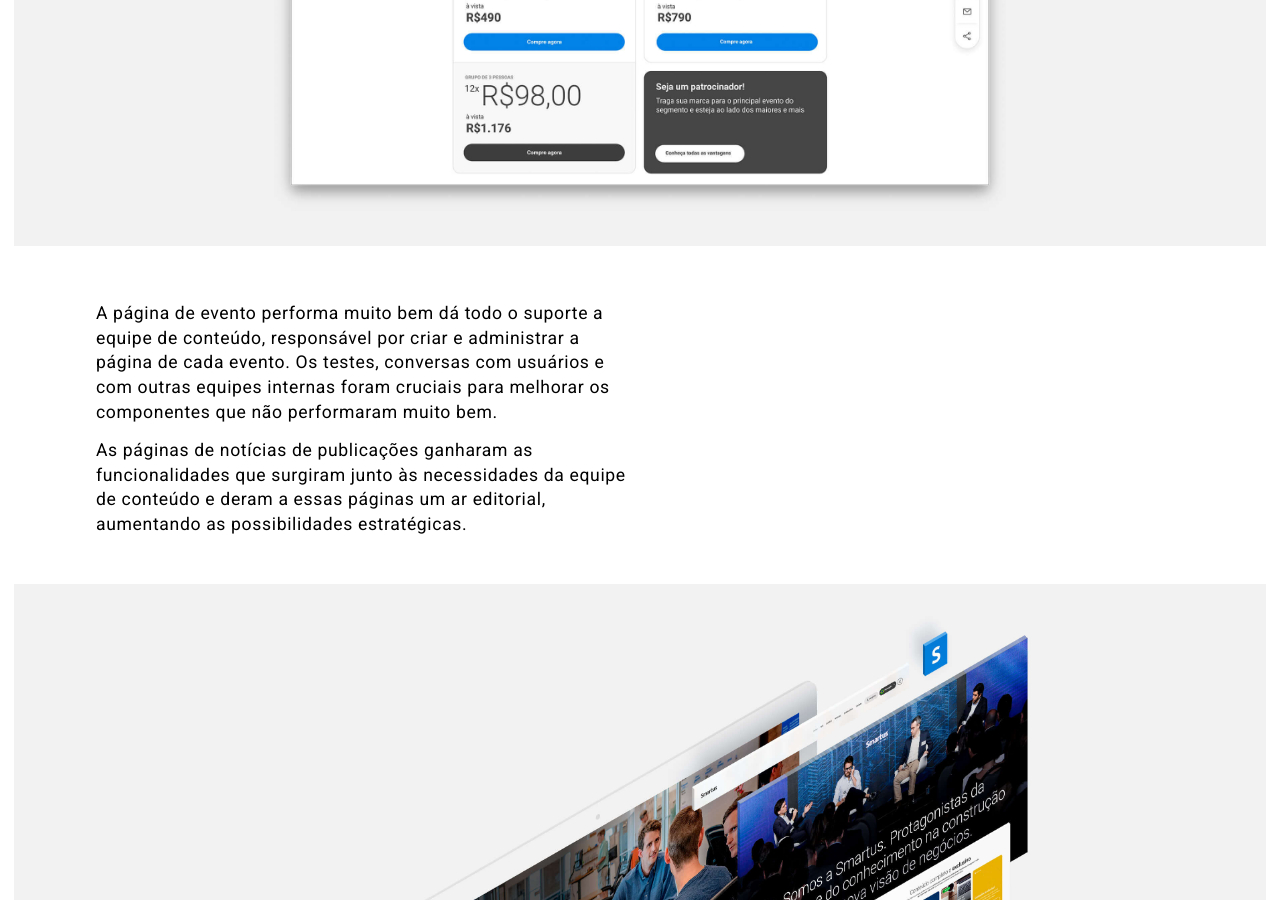
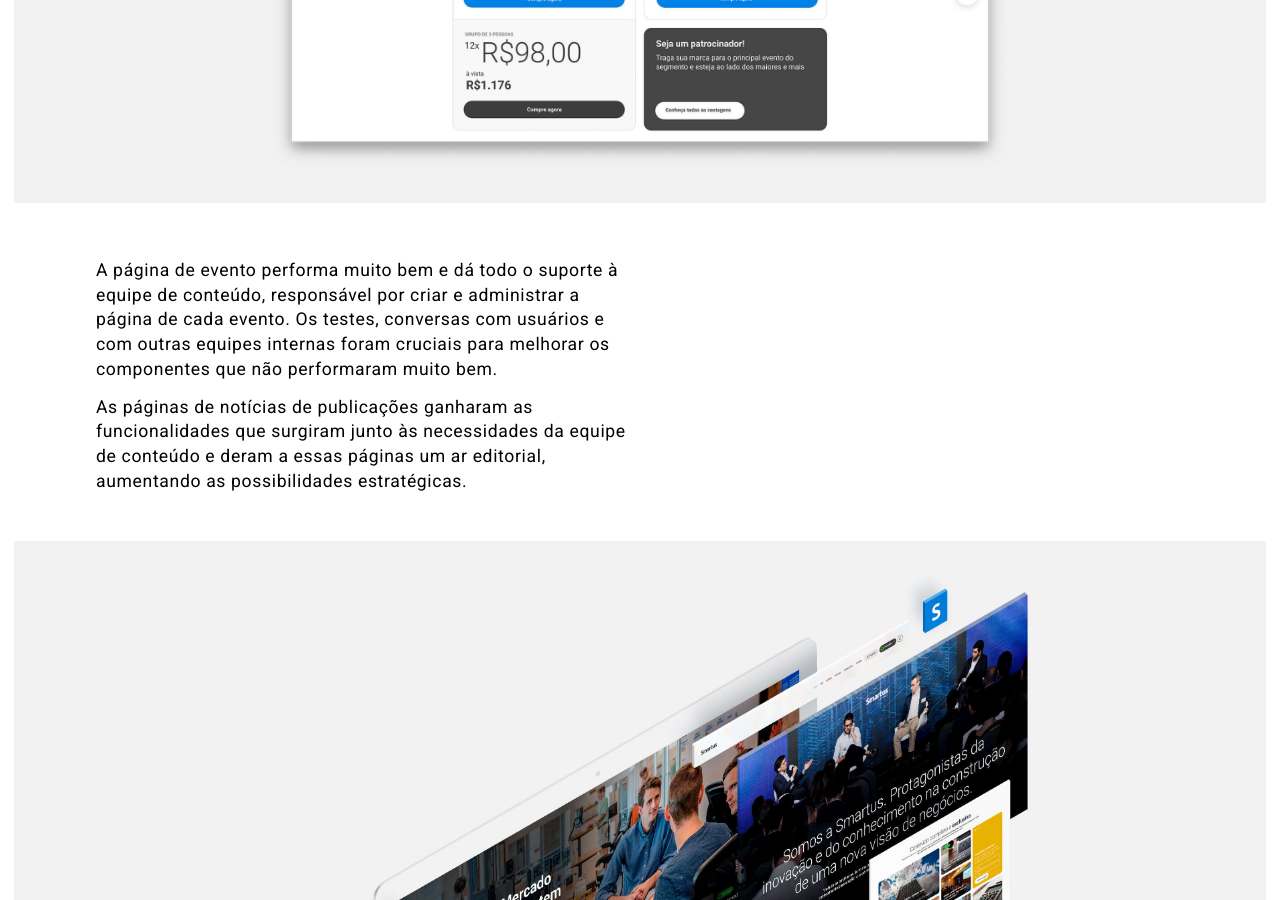
Before and after one commit to julioghisloti/julioghisloti.github.io, a Jekyll site: the page built from _posts/2020-03-25-smartus.markdown, in a window 1280 px wide and 900 px high, scrolled down 7963 px. Built offline with Jekyll 4.4.1, drawn with Linux system fonts in a browser that asks for light colours; some of the changed text lies outside the part shown.

```diff
--- a/_posts/2020-03-25-smartus.markdown
+++ b/_posts/2020-03-25-smartus.markdown
@@ -23,7 +23,7 @@ Idealizado para tornar viável a demanda de comunicar e vender o evento inaugura
 
 ![Jornada Simplificada - Primeiro Sprint](/build/img/posts/projetos/smartus/jornada-1.jpg)
 
-Por ter um prazo muito reduzido nesse sprint, o protótipo inicial da interface foi desenvolvido com foco em uma curva pequena de desenvolvimento e implementação e já usando algumas decisões de design aprovadas no brand guide até esse momento.
+Por ter um prazo muito reduzido nesse sprint, o protótipo inicial da interface foi desenvolvido com foco em uma curva pequena de desenvolvimento e implementação, já usando algumas decisões de design aprovadas no brand guide até esse momento.
 
 ![Wireframe do primeiro sprint](/build/img/posts/projetos/smartus/wireframe-1.jpg)
 
@@ -53,7 +53,7 @@ Cada componente foi pensado para alterar de cor de acordo com a categoria do tem
 
 ![Cor dos componentes - Página de Evento](/build/img/posts/projetos/smartus/visual-2.jpg)
 
-A página de evento performa muito bem dá todo o suporte a equipe de conteúdo, responsável por criar e administrar a página de cada evento. Os testes, conversas com usuários e com outras equipes internas foram cruciais para melhorar os componentes que não performaram muito bem.
+A página de evento performa muito bem e dá todo o suporte à equipe de conteúdo, responsável por criar e administrar a página de cada evento. Os testes, conversas com usuários e com outras equipes internas foram cruciais para melhorar os componentes que não performaram muito bem.
 
 As páginas de notícias de publicações ganharam as funcionalidades que surgiram junto às necessidades da equipe de conteúdo e deram a essas páginas um ar editorial, aumentando as possibilidades estratégicas.
 
```
Also changed, not shown: other parts of _posts/2020-03-25-smartus.markdown (+1 -1 lines), build/img/posts/projetos/smartus/escopo.jpg, build/img/posts/projetos/smartus/jornada-1.jpg, build/img/posts/projetos/smartus/jornada-2.jpg, 5 other files.
